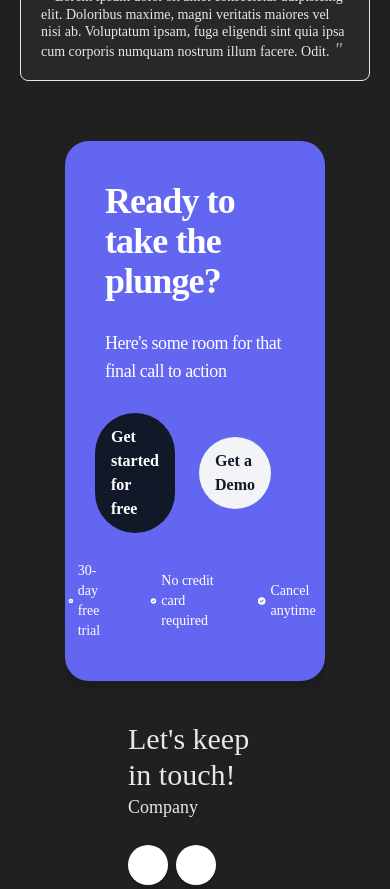
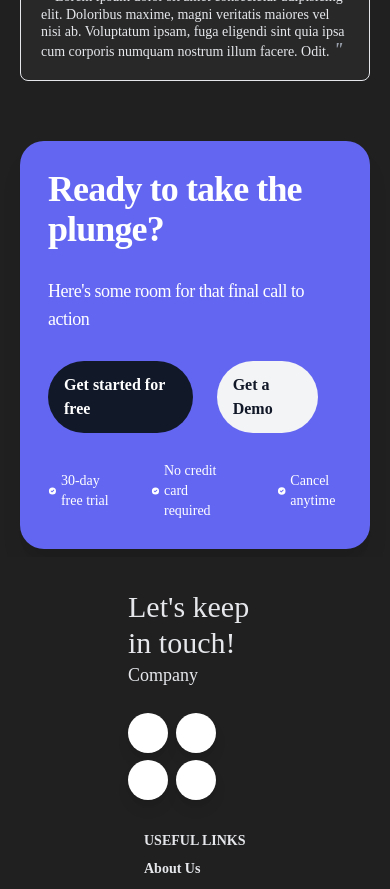
Before and after one commit to synerjay/landing-page-template-nextjs, a Next.js app: page / in a window 390 px wide. Shown: the part 5980-6869 px from the top of the page. Built offline with nearby package versions, Linux system fonts and the light colour scheme.

Commit message:
changed action card

```diff
--- a/comps/Action.js
+++ b/comps/Action.js
@@ -2,8 +2,8 @@ import React from 'react';
 
 const Action = () => {
   return (
-    <div className='Testimonials py-2 flex flex-col justify-center mx-auto sm:py-12'>
-      <div className='h-auto py-10 px-10 w-2/3 bg-indigo-500 flex flex-col justify-center items-center space-y-7 mx-auto rounded-3xl shadow-xl hover:rotate-1 transition-transform'>
+    <div className='Testimonials py-2 flex px-5 flex-col justify-center items-center mx-auto sm:py-12'>
+      <div className='h-auto py-7 md:py-10 px-7 md:px-10 w-full md:w-2/3 bg-indigo-500 flex flex-col justify-center items-center space-y-7 md:mx-auto rounded-3xl shadow-xl hover:rotate-1 transition-transform'>
         <h1 className='text-white font-bold text-4xl tracking-tight'>
           Ready to take the plunge?
         </h1>
```
